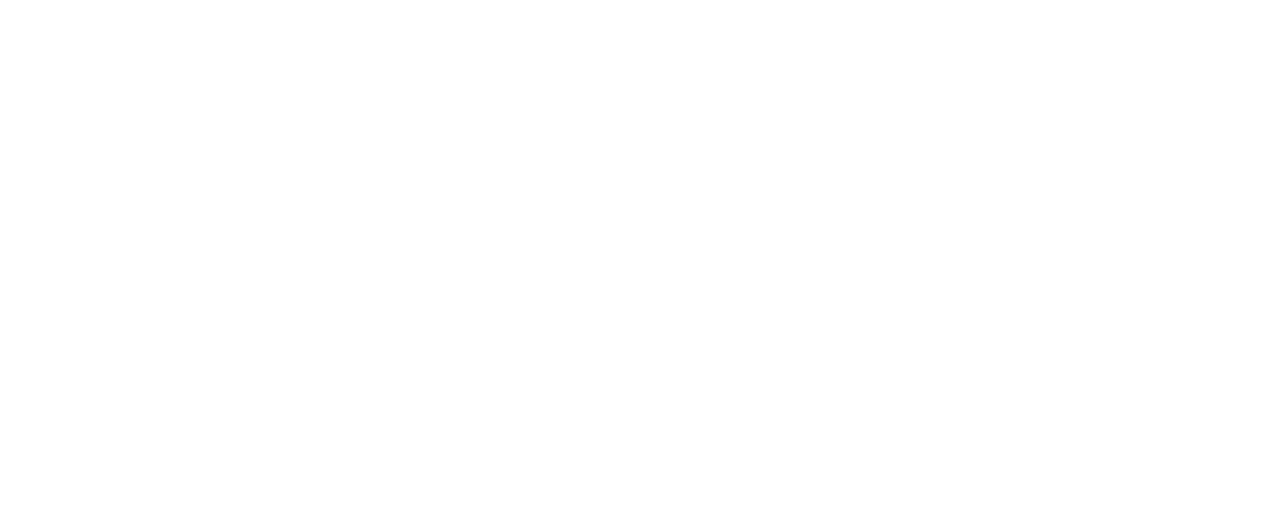
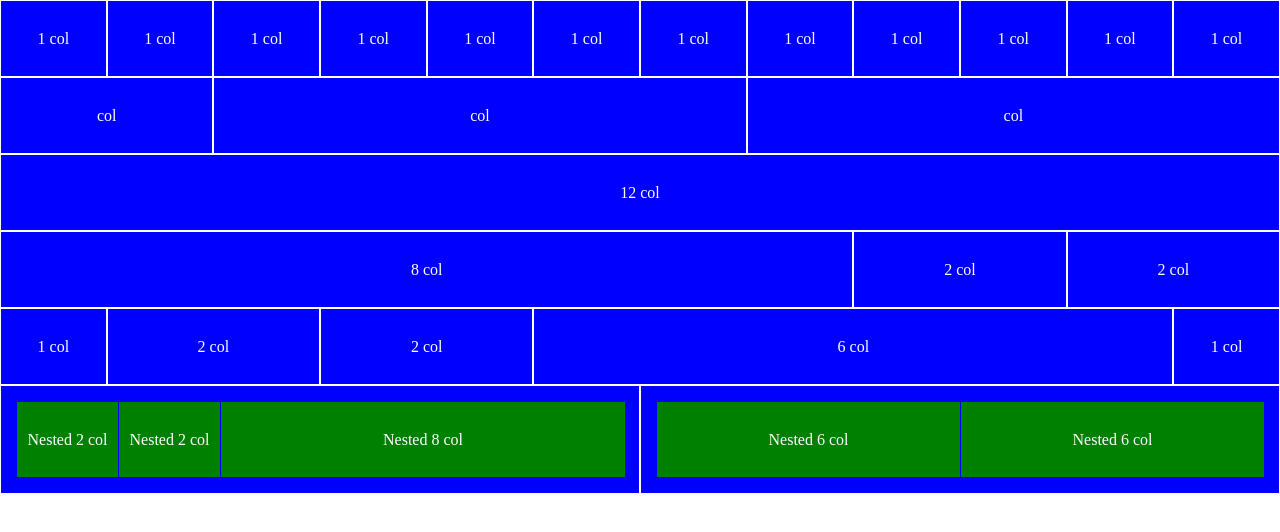
Before and after one commit to Dandav2923/html-css-12bool, a plain HTML site: page index.html in a window 1280 px wide. Drawn offline with Linux system fonts and the light colour scheme.

Commit message:
prima sezione

```diff
--- a/css/12bool.css
+++ b/css/12bool.css
@@ -5,7 +5,7 @@
 }
 
 html {
-    font: 100%;
+    font-size: 100%;
 }
 
 .container {
--- a/css/style.css
+++ b/css/style.css
@@ -11,7 +11,7 @@
 }
 
 html {
-    font: 100%;
+    font-size: 100%;
     color: white;
 }
 
@@ -31,3 +31,27 @@ html {
     min-width: 75px;
     line-height: 75px;
 }
+
+.testo-centrato {
+    text-align: center;
+}
+
+.inline-block {
+    display: inline-block;
+}
+
+.flex {
+    display: flex;
+}
+
+.padding {
+    padding: 1em;
+}
+
+.mr {
+    margin-right: 1px;
+}
+
+.mb {
+    margin-bottom: 3em;
+}
--- a/index.html
+++ b/index.html
@@ -11,20 +11,55 @@
 <body>
     <div class="container">
       <div class="row">
-            <div class="col-1 .sfondo-blu">1 col</div>
-            <div class="col-1 .sfondo-blu">1 col</div>
-            <div class="col-1 .sfondo-blu">1 col</div>
-            <div class="col-1 .sfondo-blu">1 col</div>
-            <div class="col-1 .sfondo-blu">1 col</div>
-            <div class="col-1 .sfondo-blu">1 col</div>
-            <div class="col-1 .sfondo-blu">1 col</div>
-            <div class="col-1 .sfondo-blu">1 col</div>
-            <div class="col-1 .sfondo-blu">1 col</div>
-            <div class="col-1 .sfondo-blu">1 col</div>
-            <div class="col-1 .sfondo-blu">1 col</div>
-            <div class="col-1 .sfondo-blu">1 col</div>
+            <div class="col-1 sfondo-blu bordo-bianco testo-centrato">1 col</div>
+            <div class="col-1 sfondo-blu bordo-bianco testo-centrato">1 col</div>
+            <div class="col-1 sfondo-blu bordo-bianco testo-centrato">1 col</div>
+            <div class="col-1 sfondo-blu bordo-bianco testo-centrato">1 col</div>
+            <div class="col-1 sfondo-blu bordo-bianco testo-centrato">1 col</div>
+            <div class="col-1 sfondo-blu bordo-bianco testo-centrato">1 col</div>
+            <div class="col-1 sfondo-blu bordo-bianco testo-centrato">1 col</div>
+            <div class="col-1 sfondo-blu bordo-bianco testo-centrato">1 col</div>
+            <div class="col-1 sfondo-blu bordo-bianco testo-centrato">1 col</div>
+            <div class="col-1 sfondo-blu bordo-bianco testo-centrato">1 col</div>
+            <div class="col-1 sfondo-blu bordo-bianco testo-centrato">1 col</div>
+            <div class="col-1 sfondo-blu bordo-bianco testo-centrato">1 col</div>
+      </div>
+      <div class="row">
+        <div class="col-2 sfondo-blu bordo-bianco testo-centrato">col</div>
+        <div class="col-5 sfondo-blu bordo-bianco testo-centrato">col</div>
+        <div class="col-5 sfondo-blu bordo-bianco testo-centrato">col</div>
+      </div>
+      <div class="row">
+        <div class="col-12 sfondo-blu bordo-bianco testo-centrato">12 col</div>
+      </div>
+      <div class="row">
+        <div class="col-8 sfondo-blu bordo-bianco testo-centrato">8 col</div>
+        <div class="col-2 sfondo-blu bordo-bianco testo-centrato">2 col</div>
+        <div class="col-2 sfondo-blu bordo-bianco testo-centrato">2 col</div>
       </div>
     </div>
+    <div class="row">
+        <div class="col-1 sfondo-blu bordo-bianco testo-centrato">1 col</div>
+        <div class="col-2 sfondo-blu bordo-bianco testo-centrato">2 col</div>
+        <div class="col-2 sfondo-blu bordo-bianco testo-centrato">2 col</div>
+        <div class="col-6 sfondo-blu bordo-bianco testo-centrato">6 col</div>
+        <div class="col-1 sfondo-blu bordo-bianco testo-centrato">1 col</div>
+    </div>
+    <div class="row mb">
+        <div class="container- col-6 sfondo-blu flex padding bordo-bianco">
+            <div class="col-2 sfondo-verde testo-centrato mr">Nested 2 col</div>
+            <div class="col-2 sfondo-verde testo-centrato mr">Nested 2 col</div>
+            <div class="col-8 sfondo-verde testo-centrato">Nested 8 col</div>
+        </div>
+        <div class="container- col-6 sfondo-blu flex padding bordo-bianco">
+            <div class="col-6 sfondo-verde testo-centrato mr">Nested 6 col</div>
+            <div class="col-6 sfondo-verde testo-centrato">Nested 6 col</div>
+        </div>
+    </div>
+    <div class="row">
+        <div class="col-12 sfondo-blu bordo-bianco testo-centrato"></div>
+    </div>
+
 
 
 </body>
```
